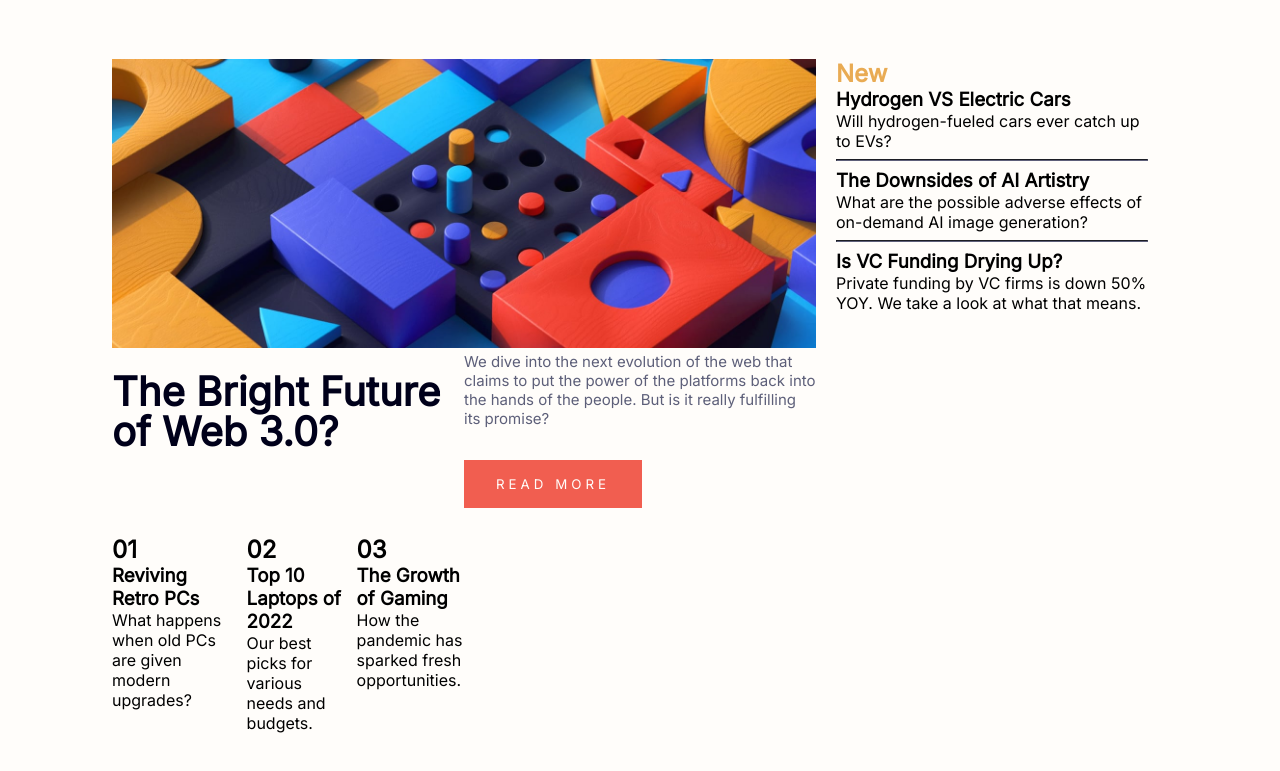
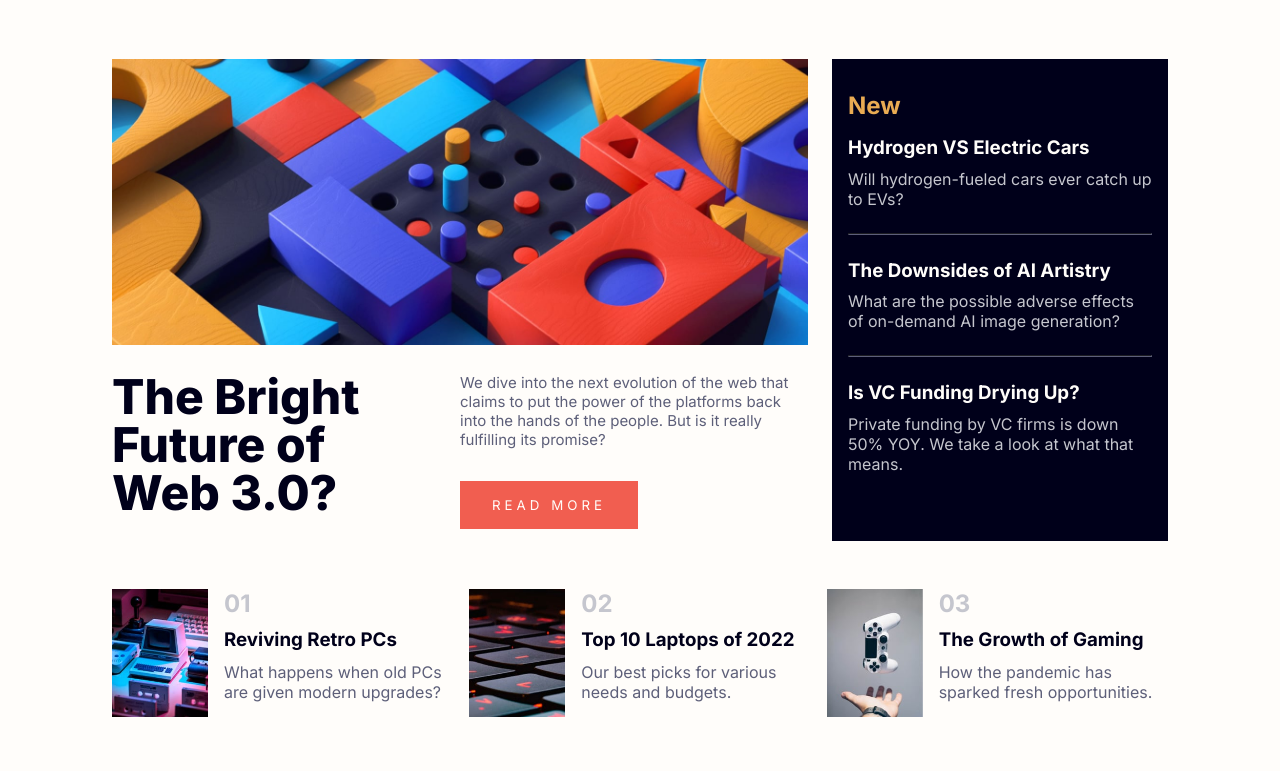
Before and after one commit to MarioTawfelis/Xander, a plain HTML site: page HTML & CSS Project/index.html in a window 1280 px wide. Shown: the part 155-926 px from the top of the page. Drawn offline with Linux system fonts and the light colour scheme.

Commit message:
Imporved CSS & added images

```diff
--- a/HTML & CSS Project/assets/style.css
+++ b/HTML & CSS Project/assets/style.css
@@ -1,5 +1,5 @@
 /* Google font imports */
-@import url("https://fonts.googleapis.com/css?family=Inter");
+@import url('https://fonts.googleapis.com/css2?family=Inter:wght@400;500;600;700;800&display=swap');
 
 /* Variables */
 :root {
@@ -80,8 +80,10 @@ nav {
 /* Main section */
 main {
     display: grid;
-    grid-template-columns: 1fr 1fr 1fr;
-    grid-template-rows: 1fr 1fr 1fr;
+    grid-template-columns: repeat(3, 1fr);
+    grid-template-rows: auto auto auto;
+    column-gap: 1.5rem;
+
 }
 
 #most-recent{
@@ -99,7 +101,7 @@ main {
 #most-recent .most-recent--itm {
     display: grid;
     grid-template-columns: 1fr 1fr;
-    grid-template-rows: 1fr;
+    grid-column: 1/3;
 }
 
 
@@ -108,7 +110,16 @@ main {
     width: 90%;
 }
 
-.most-recent--itm .most-recent-lead {
+.title {
+    grid-column: 1/2;
+    margin: 0.5em 0.5em 0.5em 0;
+    font-weight: 800;
+    font-size: 3rem;
+    line-height: 3rem;
+    color: var(--dark-blue);
+  }
+
+.most-recent--itm .most-recent--lead {
     grid-column: 2/2;
     margin-top: 1.5rem;
 }
@@ -132,35 +143,81 @@ main {
     margin-top: 2rem;
 }
 
-
-
 #recent-posts {
-    background-color: $blue-dark;
-    padding: 0 1.25rem 3.5rem 1.25rem;
+    background-color: var(--dark-blue);
+    padding: 2rem 1rem;
     grid-column: 3 / 4;
     grid-row: 1 / 3;
 }
 
-#trending-posts {
-    display: flex;
-    gap: 0.875rem;
-    margin: 1rem 0;
+.recent-posts--itm {
+    padding: 1rem 0 1rem 0;
 }
 
-.title {
-    grid-column: 1/2;
-    margin: 0.5em 0.5em 0.5em 0;
-    font-weight: 800;
-    font-size: 2.5rem;
-    line-height: 2.5rem;
-    color: var(--dark-blue);
-  }
-
-
 #recent-posts h2{
-    color: var(--soft-orange)
+    color: var(--soft-orange);
 }
 
 #recent-posts hr {
     border-color: var(--dark-grayblue);
 }
+
+.recent-posts--itm p {
+    color: var(--gray-blue)
+}
+
+.recent-posts--itm h3 {
+    padding-bottom: 0.6rem;
+}
+
+.recent-posts--itm a {
+    text-decoration: none;
+    transition: color 0.5s ease;
+    color: var(--off-white)
+}
+
+.recent-posts--itm a:hover {
+    color: var(--soft-orange)
+}
+
+#trending-posts {
+    display: grid;
+    grid-template-columns: repeat(auto-fit, minmax(300px, 1fr));
+    grid-column: 1/-1;
+    margin-top: 3rem;
+    gap: 1rem;
+
+}
+
+.trending-post--itm {
+    display: flex;
+    gap: 1rem;
+}
+
+#trending-posts img {
+    width :6rem;
+    height: 8rem;
+}
+
+.trending-post--itm h2 {
+    color: var(--gray-blue);
+    padding-bottom: 0.65rem;
+}
+
+.trending-post--itm a {
+    text-decoration: none;
+    transition: color 0.5s ease;
+    color: var(--dark-blue);
+}
+
+.trending-post--itm a:hover {
+    color: var(--soft-red);
+}
+
+.trending-post--itm h3 {
+    padding-bottom: 0.65rem;
+}
+
+.trending-post--itm p {
+    color: var(--dark-grayblue);
+}
--- a/HTML & CSS Project/index.html
+++ b/HTML & CSS Project/index.html
@@ -42,43 +42,65 @@
 
         <section id="recent-posts">
             <h2>New</h2>
-            <div>
-                <h3>Hydrogen VS Electric Cars</h3>
+
+            <div class="recent-posts--itm">
+                <h3>
+                    <a href="#" target="_blank">Hydrogen VS Electric Cars</a>
+                </h3>
                 <p>Will hydrogen-fueled cars ever catch up to EVs?</p>
             </div>
 
             <hr>
 
-            <div>
-                <h3>The Downsides of AI Artistry</h3>
+            <div class="recent-posts--itm">
+                <h3>
+                    <a href="#" target="_blank">The Downsides of AI Artistry</a>
+                </h3>
                 <p>What are the possible adverse effects of on-demand AI image generation?</p>
             </div>
 
             <hr>
 
-            <div>
-                <h3>Is VC Funding Drying Up?</h3>
+            <div class="recent-posts--itm">
+                <h3>
+                    <a href="#" target="_blank">Is VC Funding Drying Up?</a>
+                </h3>
                 <p>Private funding by VC firms is down 50% YOY. We take a look at what that means.</p>
             </div>
         </section>
 
         <section id="trending-posts">
-            <div>
+            <div class="trending-post--itm">
+                <img src="./assets/images/image-retro-pcs.jpg" alt="Retro PCs">
+                <div class="post-content">
                     <h2>01</h2>
-                <h3>Reviving Retro PCs</h3>
+                    <h3>
+                        <a href="#" target="_blank">Reviving Retro PCs</a>
+                    </h3>
                     <p>What happens when old PCs are given modern upgrades?</p>
                 </div>
+            </div>
 
-            <div>
+            <div class="trending-post--itm">
+                <img src="./assets/images/image-top-laptops.jpg" alt="Laptops">
+                <div class="post-content">
                     <h2>02</h2>
-                <h3>Top 10 Laptops of 2022</h3>
+                    <h3>
+                        <a href="#" target="_blank">Top 10 Laptops of 2022</a>
+                    </h3>
                     <p>Our best picks for various needs and budgets.</p>
                 </div>
+            </div>
 
-            <div>
+            <div class="trending-post--itm">
+                <img src="./assets/images/image-gaming-growth.jpg" alt="Gaming controller">
+                <div class="post-content">
                     <h2>03</h2>
-                <h3>The Growth of Gaming</h3>
+                    <h3>
+                        <a href="#" target="_blank">The Growth of Gaming</a>
+                    </h3>
                     <p> How the pandemic has sparked fresh opportunities.</p>
+                </div>
             </div>
         </section>
     </main>
```
Lines whose indentation alone changed are shown as unchanged.
